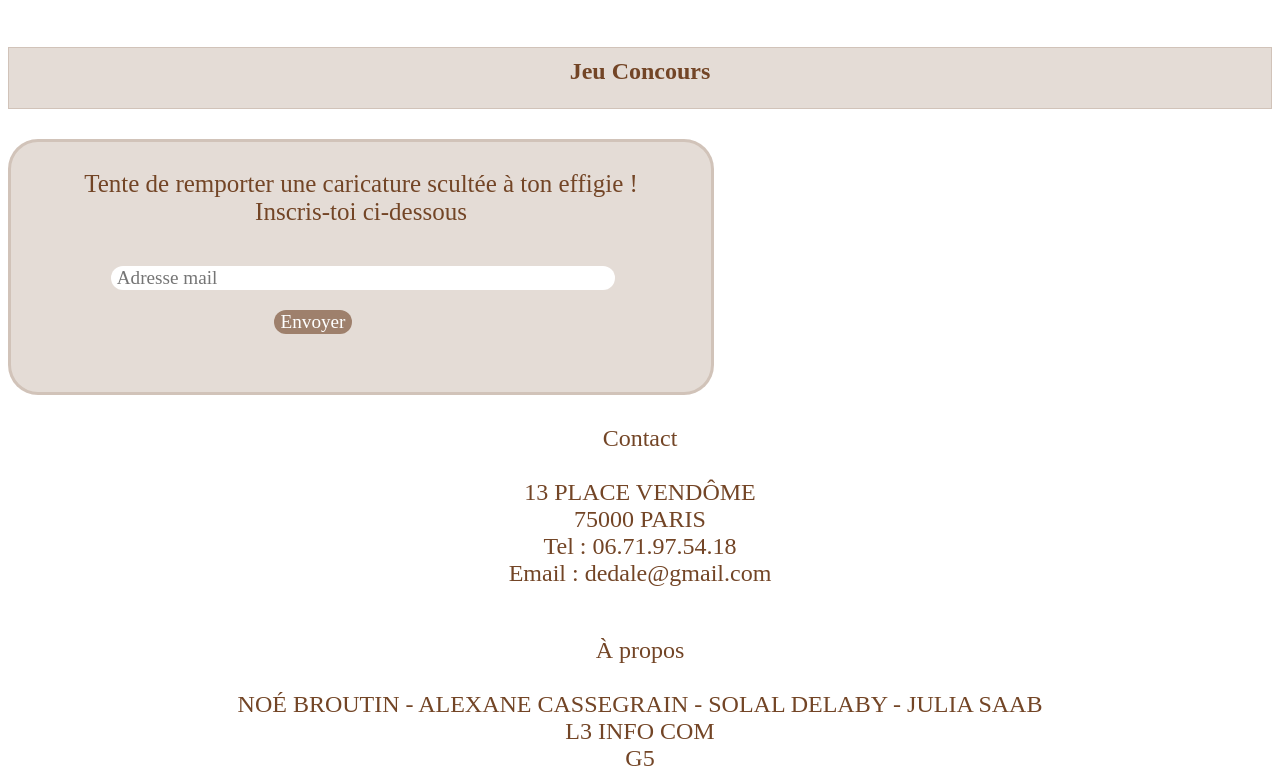
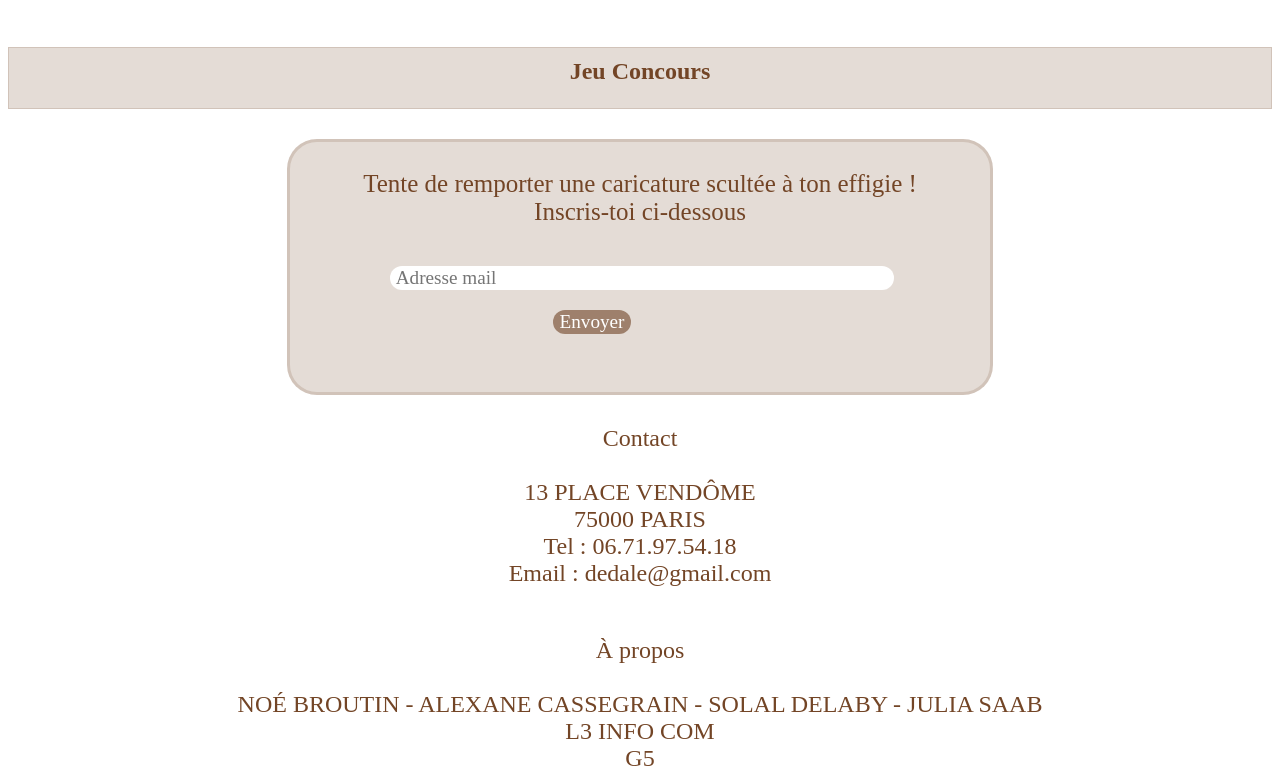
Before and after one commit to alexanecass/d-dale-des-couleurs, a plain HTML site: page index.html in a window 1280 px wide. Shown: the part 4333-5113 px from the top of the page. Drawn offline with Linux system fonts and the light colour scheme.

Commit message:
Update index.html

```diff
--- a/index.html
+++ b/index.html
@@ -55,7 +55,7 @@
 					<h1><a id="jeuconcours"> Jeu Concours </a></h1>
 				 </div>
 
-				<div class="blocjeu">
+				<center><div class="blocjeu">
     			<a id="textejeu">
     				<br>
     				Tente de remporter une caricature scultée à ton effigie !
@@ -71,7 +71,7 @@
 						</div>
    				 </form>
     			</div>
-    		</div>
+    		</div></center>
 
 
     			<div class="grostitrecontact">
```
